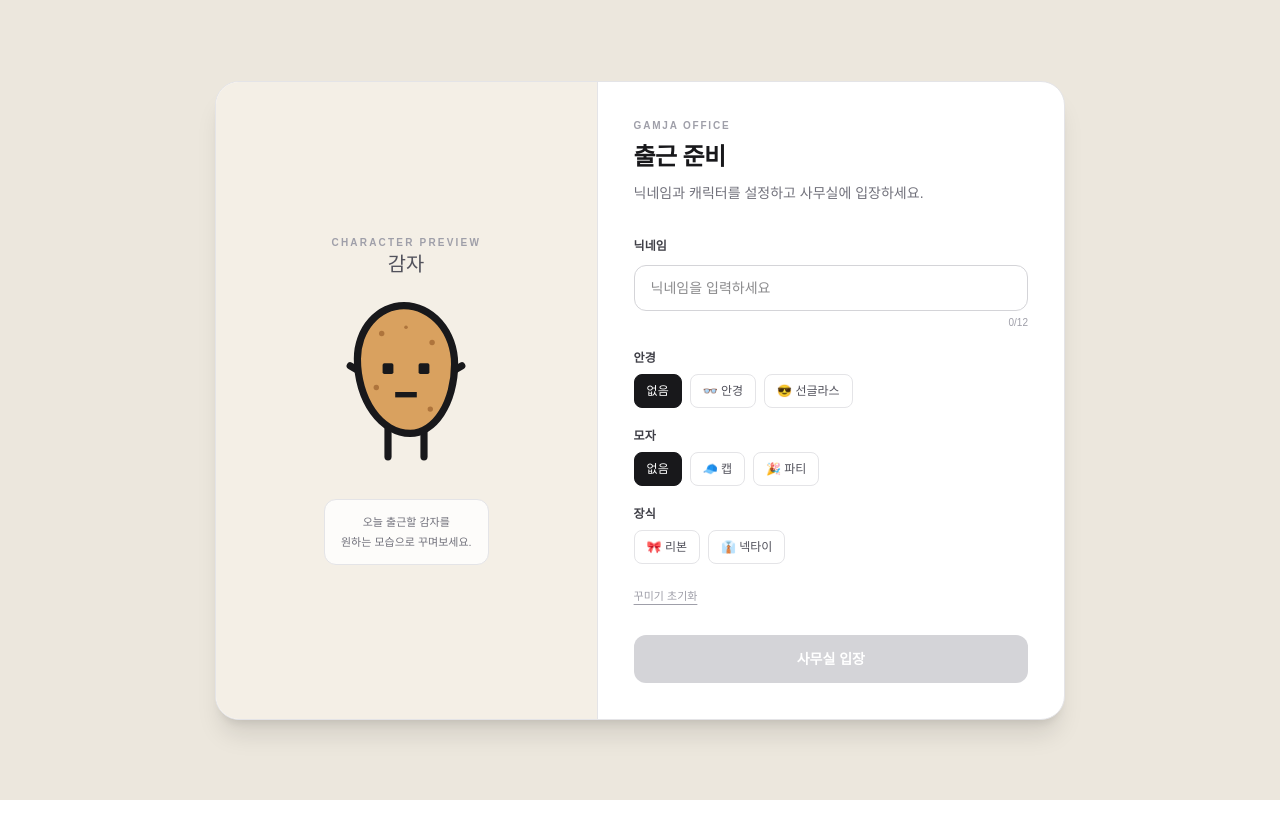
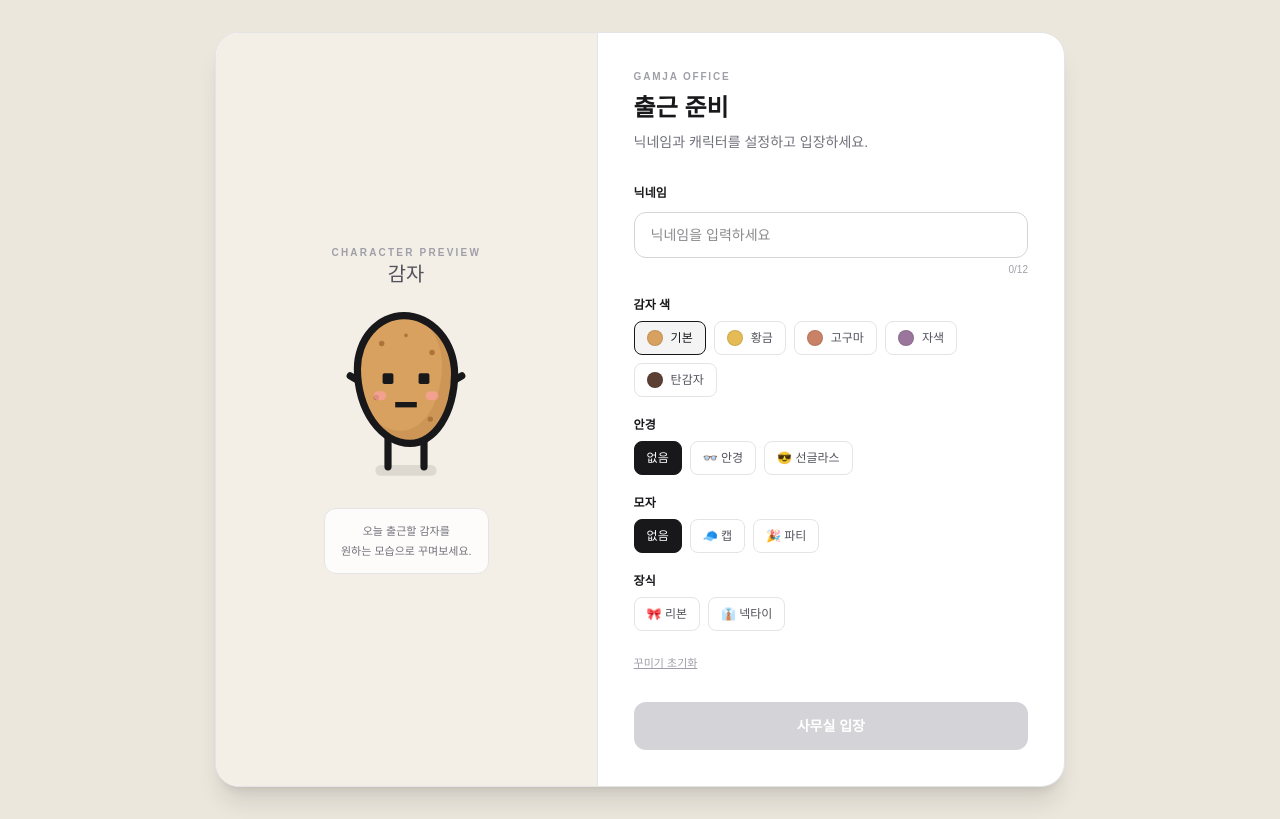
Before and after one commit to ge323/gamja-office, a Next.js app: page / in a window 1280 px wide. Built offline with nearby package versions, Linux system fonts and the light colour scheme.

Commit message:
꾸미기 감자 색상 추가

```diff
--- a/app/page.tsx
+++ b/app/page.tsx
@@ -33,16 +33,13 @@ const STORAGE_KEY =
    기본 캐릭터 설정
 ========================================================= */
 
-const DEFAULT_CHARACTER_STYLE: CharacterStyle =
-  {
-    glasses: "none",
-
-    hat: "none",
-
-    ribbon: false,
-
-    tie: false,
-  };
+const DEFAULT_CHARACTER_STYLE: CharacterStyle = {
+  glasses: "none",
+  hat: "none",
+  ribbon: false,
+  tie: false,
+  color: "default",
+};
 
 /* =========================================================
    Home
--- a/components/character/CharacterCustomizer.tsx
+++ b/components/character/CharacterCustomizer.tsx
@@ -1,6 +1,8 @@
 "use client";
 
-import Potato from "@/components/character/Potato";
+import Potato, {
+  type PotatoColor,
+} from "@/components/character/Potato";
 
 import type {
   GlassesType,
@@ -8,26 +10,40 @@ import type {
 } from "@/components/character/Accessories";
 
 export type CharacterStyle = {
-  glasses: GlassesType;
-  hat: HatType;
-  ribbon: boolean;
-  tie: boolean;
+  glasses:
+    GlassesType;
+
+  hat:
+    HatType;
+
+  ribbon:
+    boolean;
+
+  tie:
+    boolean;
+
+  color:
+    PotatoColor;
 };
 
 type CharacterCustomizerProps = {
-  nickname: string;
+  nickname:
+    string;
 
   setNickname: (
     nickname: string
   ) => void;
 
-  style: CharacterStyle;
+  style:
+    CharacterStyle;
 
   setStyle: (
-    style: CharacterStyle
+    style:
+      CharacterStyle
   ) => void;
 
-  onEnter: () => void;
+  onEnter:
+    () => void;
 };
 
 export default function CharacterCustomizer({
@@ -38,7 +54,8 @@ export default function CharacterCustomizer({
   onEnter,
 }: CharacterCustomizerProps) {
   const updateStyle = (
-    partial: Partial<CharacterStyle>
+    partial:
+      Partial<CharacterStyle>
   ) => {
     setStyle({
       ...style,
@@ -47,7 +64,8 @@ export default function CharacterCustomizer({
   };
 
   const canEnter =
-    nickname.trim().length > 0;
+    nickname.trim().length >
+    0;
 
   return (
     <main
@@ -76,14 +94,14 @@ export default function CharacterCustomizer({
           md:grid-cols-[0.9fr_1.1fr]
         "
       >
-        {/* =========================================
-            캐릭터 미리보기
-        ========================================= */}
+        {/* ===============================
+            Preview
+        =============================== */}
 
         <section
           className="
             flex
-            min-h-[470px]
+            min-h-[500px]
             flex-col
             items-center
             justify-center
@@ -117,6 +135,9 @@ export default function CharacterCustomizer({
               tie={
                 style.tie
               }
+              color={
+                style.color
+              }
             />
           </div>
 
@@ -137,51 +158,55 @@ export default function CharacterCustomizer({
           >
             오늘 출근할 감자를
             <br />
-            원하는 모습으로 꾸며보세요.
+            원하는 모습으로
+            꾸며보세요.
           </div>
         </section>
 
-        {/* =========================================
-            설정
-        ========================================= */}
+        {/* ===============================
+            Settings
+        =============================== */}
 
         <section className="p-7 sm:p-9">
-          <div>
           <div className="text-[10px] font-bold tracking-[0.18em] text-zinc-400">
             GAMJA OFFICE
           </div>
 
-            <h1 className="mt-2 text-2xl font-bold tracking-tight">
+          <h1 className="mt-2 text-2xl font-bold">
             출근 준비
           </h1>
 
-            <p className="mt-2 text-sm leading-6 text-zinc-500">
-              닉네임과 캐릭터를 설정하고
-              사무실에 입장하세요.
+          <p className="mt-2 text-sm text-zinc-500">
+            닉네임과 캐릭터를
+            설정하고 입장하세요.
           </p>
-          </div>
 
-          {/* =====================================
-              닉네임
-          ===================================== */}
+          {/* 닉네임 */}
 
           <div className="mt-7">
             <label
               htmlFor="nickname"
-              className="text-xs font-semibold text-zinc-700"
+              className="text-xs font-semibold"
             >
               닉네임
             </label>
 
             <input
               id="nickname"
-              value={nickname}
-              onChange={(event) => {
+              value={
+                nickname
+              }
+              onChange={(
+                event
+              ) =>
                 setNickname(
-                  event.target.value
-                );
-              }}
-              onKeyDown={(event) => {
+                  event.target
+                    .value
+                )
+              }
+              onKeyDown={(
+                event
+              ) => {
                 if (
                   event.key ===
                     "Enter" &&
@@ -190,7 +215,9 @@ export default function CharacterCustomizer({
                   onEnter();
                 }
               }}
-              maxLength={12}
+              maxLength={
+                12
+              }
               placeholder="닉네임을 입력하세요"
               className="
                 mt-2
@@ -198,12 +225,10 @@ export default function CharacterCustomizer({
                 rounded-xl
                 border
                 border-zinc-300
-                bg-white
                 px-4
                 py-3
                 text-sm
                 outline-none
-                transition
                 focus:border-zinc-500
                 focus:ring-4
                 focus:ring-zinc-100
@@ -211,13 +236,94 @@ export default function CharacterCustomizer({
             />
 
             <div className="mt-1 text-right text-[10px] text-zinc-400">
-              {nickname.length}/12
+              {
+                nickname.length
+              }
+              /12
             </div>
           </div>
 
-          {/* =====================================
-              안경
-          ===================================== */}
+          {/* ===============================
+              감자 색
+          =============================== */}
+<OptionSection title="감자 색">
+  <ColorButton
+    label="기본"
+    color="#d9a15f"
+    active={
+      style.color ===
+      "default"
+    }
+    onClick={() =>
+      updateStyle({
+        color:
+          "default",
+      })
+    }
+  />
+
+  <ColorButton
+    label="황금"
+    color="#e5bb55"
+    active={
+      style.color ===
+      "gold"
+    }
+    onClick={() =>
+      updateStyle({
+        color:
+          "gold",
+      })
+    }
+  />
+
+  <ColorButton
+    label="고구마"
+    color="#c98266"
+    active={
+      style.color ===
+      "sweet"
+    }
+    onClick={() =>
+      updateStyle({
+        color:
+          "sweet",
+      })
+    }
+  />
+
+  <ColorButton
+    label="자색"
+    color="#9a769c"
+    active={
+      style.color ===
+      "purple"
+    }
+    onClick={() =>
+      updateStyle({
+        color:
+          "purple",
+      })
+    }
+  />
+
+  <ColorButton
+    label="탄감자"
+    color="#5c4033"
+    active={
+      style.color ===
+      "burnt"
+    }
+    onClick={() =>
+      updateStyle({
+        color:
+          "burnt",
+      })
+    }
+  />
+</OptionSection>
+
+          {/* 안경 */}
 
           <OptionSection title="안경">
             <OptionButton
@@ -266,9 +372,7 @@ export default function CharacterCustomizer({
             </OptionButton>
           </OptionSection>
 
-          {/* =====================================
-              모자
-          ===================================== */}
+          {/* 모자 */}
 
           <OptionSection title="모자">
             <OptionButton
@@ -278,7 +382,8 @@ export default function CharacterCustomizer({
               }
               onClick={() =>
                 updateStyle({
-                  hat: "none",
+                  hat:
+                    "none",
                 })
               }
             >
@@ -292,7 +397,8 @@ export default function CharacterCustomizer({
               }
               onClick={() =>
                 updateStyle({
-                  hat: "cap",
+                  hat:
+                    "cap",
                 })
               }
             >
@@ -306,7 +412,8 @@ export default function CharacterCustomizer({
               }
               onClick={() =>
                 updateStyle({
-                  hat: "party",
+                  hat:
+                    "party",
                 })
               }
             >
@@ -314,9 +421,7 @@ export default function CharacterCustomizer({
             </OptionButton>
           </OptionSection>
 
-          {/* =====================================
-              장식
-          ===================================== */}
+          {/* 장식 */}
 
           <OptionSection title="장식">
             <OptionButton
@@ -348,13 +453,9 @@ export default function CharacterCustomizer({
             </OptionButton>
           </OptionSection>
 
-          {/* =====================================
-              초기화
-          ===================================== */}
-
           <button
             type="button"
-            onClick={() => {
+            onClick={() =>
               setStyle({
                 glasses:
                   "none",
@@ -364,28 +465,20 @@ export default function CharacterCustomizer({
                   false,
                 tie:
                   false,
-              });
-            }}
-            className="
-              mt-6
-              text-[11px]
-              text-zinc-400
-              underline
-              underline-offset-4
-              transition
-              hover:text-zinc-700
-            "
+                color:
+                  "default",
+              })
+            }
+            className="mt-6 text-[11px] text-zinc-400 underline"
           >
             꾸미기 초기화
           </button>
 
-          {/* =====================================
-              입장
-          ===================================== */}
-
           <button
             type="button"
-            disabled={!canEnter}
+            disabled={
+              !canEnter
+            }
             onClick={
               onEnter
             }
@@ -399,9 +492,7 @@ export default function CharacterCustomizer({
               text-sm
               font-semibold
               text-white
-              transition
               hover:bg-zinc-800
-              disabled:cursor-not-allowed
               disabled:bg-zinc-300
             "
           >
@@ -413,20 +504,17 @@ export default function CharacterCustomizer({
   );
 }
 
-/* =========================================
-   Option Section
-========================================= */
-
 function OptionSection({
   title,
   children,
 }: {
   title: string;
-  children: React.ReactNode;
+  children:
+    React.ReactNode;
 }) {
   return (
     <div className="mt-5">
-      <div className="mb-2 text-xs font-semibold text-zinc-700">
+      <div className="mb-2 text-xs font-semibold">
         {title}
       </div>
 
@@ -437,10 +525,6 @@ function OptionSection({
   );
 }
 
-/* =========================================
-   Option Button
-========================================= */
-
 function OptionButton({
   active,
   onClick,
@@ -448,7 +532,8 @@ function OptionButton({
 }: {
   active: boolean;
   onClick: () => void;
-  children: React.ReactNode;
+  children:
+    React.ReactNode;
 }) {
   return (
     <button
@@ -460,23 +545,11 @@ function OptionButton({
         px-3
         py-2
         text-xs
-        font-medium
-        transition
 
         ${
           active
-            ? `
-              border-zinc-900
-              bg-zinc-900
-              text-white
-            `
-            : `
-              border-zinc-200
-              bg-white
-              text-zinc-600
-              hover:border-zinc-300
-              hover:bg-zinc-50
-            `
+            ? "border-zinc-900 bg-zinc-900 text-white"
+            : "border-zinc-200 bg-white text-zinc-600"
         }
       `}
     >
@@ -484,3 +557,54 @@ function OptionButton({
     </button>
   );
 }
+
+function ColorButton({
+  label,
+  color,
+  active,
+  onClick,
+}: {
+  label: string;
+  color: string;
+  active: boolean;
+  onClick: () => void;
+}) {
+  return (
+    <button
+      type="button"
+      onClick={onClick}
+      className={`
+        flex
+        items-center
+        gap-2
+        rounded-lg
+        border
+        px-3
+        py-2
+        text-xs
+
+        ${
+          active
+            ? "border-zinc-900 bg-zinc-100 text-zinc-900"
+            : "border-zinc-200 bg-white text-zinc-600"
+        }
+      `}
+    >
+      <span
+        className="
+          h-4
+          w-4
+          rounded-full
+          border
+          border-black/10
+        "
+        style={{
+          backgroundColor:
+            color,
+        }}
+      />
+
+      {label}
+    </button>
+  );
+}
--- a/components/character/Potato.tsx
+++ b/components/character/Potato.tsx
@@ -4,6 +4,13 @@ import Accessories, {
   type GlassesType,
   type HatType,
 } from "./Accessories";
+
+export type PotatoColor =
+  | "default"
+  | "gold"
+  | "sweet"
+  | "purple"
+  | "burnt";
 
 type PotatoProps = {
   name?: string;
@@ -12,6 +19,45 @@ type PotatoProps = {
   ribbon?: boolean;
   tie?: boolean;
   moving?: boolean;
+  color?: PotatoColor;
+};
+
+const POTATO_COLORS: Record<
+  PotatoColor,
+  {
+    body: string;
+    spot: string;
+    shadow: string;
+  }
+> = {
+  default: {
+    body: "#d9a15f",
+    spot: "#ad733b",
+    shadow: "#9c6b38",
+  },
+
+  gold: {
+    body: "#e5bb55",
+    spot: "#b9842c",
+    shadow: "#ad7e32",
+  },
+
+  sweet: {
+    body: "#c98266",
+    spot: "#995440",
+    shadow: "#8f5544",
+  },
+
+  purple: {
+    body: "#9a769c",
+    spot: "#6f5273",
+    shadow: "#6e536f",
+  },
+  burnt: {
+    body: "#5c4033",
+    spot: "#241b17",
+    shadow: "#30231e",
+  },
 };
 
 export default function Potato({
@@ -21,21 +67,36 @@ export default function Potato({
   ribbon = false,
   tie = false,
   moving = false,
+  color = "default",
 }: PotatoProps) {
+  const potatoColor =
+    POTATO_COLORS[color];
+
   return (
     <div className="flex flex-col items-center">
-      {/* 닉네임 */}
+      {/* =========================================
+          닉네임
+      ========================================= */}
+
       <div className="mb-1 text-[11px] font-medium text-zinc-600">
         {name}
       </div>
 
-      {/* 캐릭터 전체 */}
+      {/* =========================================
+          캐릭터 전체
+      ========================================= */}
+
       <div
         className={`relative h-[100px] w-[80px] ${
-          moving ? "potato-bounce" : ""
+          moving
+            ? "potato-bounce"
+            : ""
         }`}
       >
-        {/* 왼팔 */}
+        {/* =====================================
+            왼팔
+        ===================================== */}
+
         <div
           className={`
             absolute
@@ -46,6 +107,7 @@ export default function Potato({
             origin-right
             rounded-full
             bg-zinc-900
+
             ${
               moving
                 ? "potato-arm-left"
@@ -54,7 +116,10 @@ export default function Potato({
           `}
         />
 
-        {/* 오른팔 */}
+        {/* =====================================
+            오른팔
+        ===================================== */}
+
         <div
           className={`
             absolute
@@ -65,6 +130,7 @@ export default function Potato({
             origin-left
             rounded-full
             bg-zinc-900
+
             ${
               moving
                 ? "potato-arm-right"
@@ -73,7 +139,10 @@ export default function Potato({
           `}
         />
 
-        {/* 왼쪽 다리 */}
+        {/* =====================================
+            왼다리
+        ===================================== */}
+
         <div
           className={`
             absolute
@@ -84,6 +153,7 @@ export default function Potato({
             origin-top
             rounded-full
             bg-zinc-900
+
             ${
               moving
                 ? "potato-leg-left"
@@ -92,7 +162,10 @@ export default function Potato({
           `}
         />
 
-        {/* 오른쪽 다리 */}
+        {/* =====================================
+            오른다리
+        ===================================== */}
+
         <div
           className={`
             absolute
@@ -103,6 +176,7 @@ export default function Potato({
             origin-top
             rounded-full
             bg-zinc-900
+
             ${
               moving
                 ? "potato-leg-right"
@@ -111,46 +185,223 @@ export default function Potato({
           `}
         />
 
-        {/* 감자 몸 */}
+        {/* =====================================
+            바닥 그림자
+        ===================================== */}
+
+        <div
+          className="
+            absolute
+            bottom-[1px]
+            left-1/2
+            h-[6px]
+            w-[34px]
+            -translate-x-1/2
+            rounded-full
+            bg-zinc-900/10
+          "
+        />
+
+        {/* =====================================
+            감자 몸
+        ===================================== */}
+
         <div
           className="
             absolute
             left-1/2
             top-[8px]
+
             h-[75px]
             w-[58px]
+
             -translate-x-1/2
+
             rounded-[48%_52%_46%_54%/42%_46%_54%_58%]
+
             border-[4px]
             border-zinc-900
-            bg-[#d9a15f]
           "
+          style={{
+            backgroundColor:
+              potatoColor.body,
+
+            boxShadow:
+              `inset -5px -5px 0 ${potatoColor.shadow}33`,
+          }}
         >
-          {/* 감자 무늬 */}
-          <div className="absolute left-[10px] top-[12px] h-[3px] w-[3px] rounded-full bg-[#ae743c]" />
+          {/* =================================
+              감자 무늬
+          ================================= */}
 
-          <div className="absolute right-[9px] top-[17px] h-[3px] w-[3px] rounded-full bg-[#ae743c]" />
+          <div
+            className="
+              absolute
+              left-[10px]
+              top-[12px]
+              h-[3px]
+              w-[3px]
+              rounded-full
+            "
+            style={{
+              backgroundColor:
+                potatoColor.spot,
+            }}
+          />
 
-          <div className="absolute left-[7px] top-[42px] h-[3px] w-[3px] rounded-full bg-[#ae743c]" />
+          <div
+            className="
+              absolute
+              right-[9px]
+              top-[17px]
+              h-[3px]
+              w-[3px]
+              rounded-full
+            "
+            style={{
+              backgroundColor:
+                potatoColor.spot,
+            }}
+          />
 
-          <div className="absolute bottom-[10px] right-[10px] h-[3px] w-[3px] rounded-full bg-[#ae743c]" />
+          <div
+            className="
+              absolute
+              left-[7px]
+              top-[42px]
+              h-[3px]
+              w-[3px]
+              rounded-full
+            "
+            style={{
+              backgroundColor:
+                potatoColor.spot,
+            }}
+          />
 
-          <div className="absolute left-[24px] top-[9px] h-[2px] w-[2px] rounded-full bg-[#ae743c]" />
+          <div
+            className="
+              absolute
+              bottom-[10px]
+              right-[10px]
+              h-[3px]
+              w-[3px]
+              rounded-full
+            "
+            style={{
+              backgroundColor:
+                potatoColor.spot,
+            }}
+          />
 
-          {/* 눈 */}
-          <div className="absolute left-[12px] top-[30px] h-[6px] w-[6px] rounded-[1px] bg-zinc-900" />
+          <div
+            className="
+              absolute
+              left-[24px]
+              top-[8px]
+              h-[2px]
+              w-[2px]
+              rounded-full
+            "
+            style={{
+              backgroundColor:
+                potatoColor.spot,
+            }}
+          />
 
-          <div className="absolute right-[12px] top-[30px] h-[6px] w-[6px] rounded-[1px] bg-zinc-900" />
+          {/* =================================
+              볼터치
+          ================================= */}
 
-          {/* 입 */}
-          <div className="absolute left-1/2 top-[44px] h-[5px] w-[12px] -translate-x-1/2 border-b-[3px] border-zinc-900" />
+          <div
+            className="
+              absolute
+              left-[7px]
+              top-[40px]
+              h-[5px]
+              w-[7px]
+              rounded-full
+              bg-rose-300/60
+            "
+          />
 
-          {/* 액세서리 */}
+          <div
+            className="
+              absolute
+              right-[7px]
+              top-[40px]
+              h-[5px]
+              w-[7px]
+              rounded-full
+              bg-rose-300/60
+            "
+          />
+
+          {/* =================================
+              눈
+          ================================= */}
+
+          <div
+            className="
+              absolute
+              left-[12px]
+              top-[30px]
+              h-[6px]
+              w-[6px]
+              rounded-[1px]
+              bg-zinc-900
+            "
+          />
+
+          <div
+            className="
+              absolute
+              right-[12px]
+              top-[30px]
+              h-[6px]
+              w-[6px]
+              rounded-[1px]
+              bg-zinc-900
+            "
+          />
+
+          {/* =================================
+              입
+          ================================= */}
+
+          <div
+            className="
+              absolute
+              left-1/2
+              top-[44px]
+
+              h-[5px]
+              w-[12px]
+
+              -translate-x-1/2
+
+              border-b-[3px]
+              border-zinc-900
+            "
+          />
+
+          {/* =================================
+              액세서리
+          ================================= */}
+
           <Accessories
-            glasses={glasses}
-            hat={hat}
-            ribbon={ribbon}
-            tie={tie}
+            glasses={
+              glasses
+            }
+            hat={
+              hat
+            }
+            ribbon={
+              ribbon
+            }
+            tie={
+              tie
+            }
           />
         </div>
       </div>
```
Also changed, not shown: components/game/GameWorld.tsx (+8 -19 lines). Lines whose indentation alone changed are shown as unchanged.
